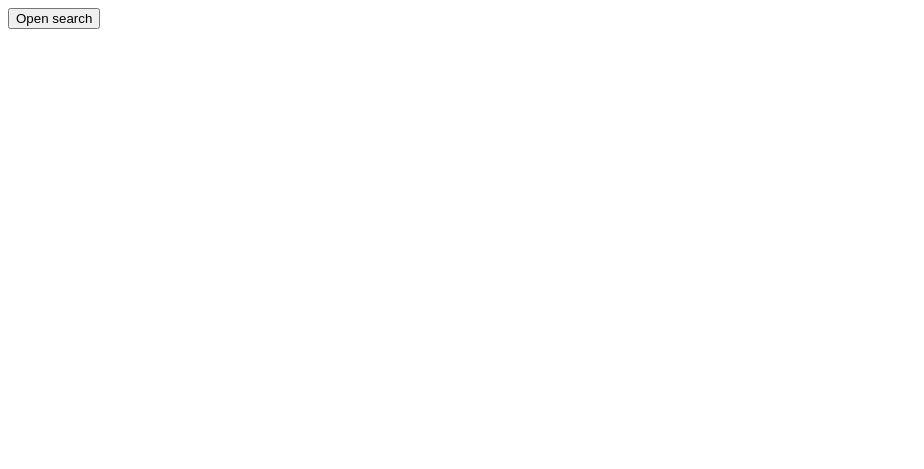
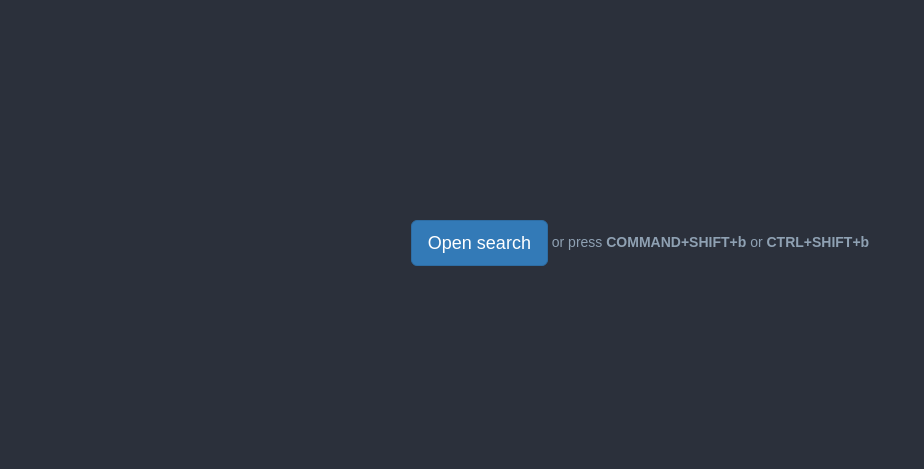
Before and after one commit to pedrocatre/omni-search, a website: page demo/index.html in a window 1280 px wide. Shown: the whole page, without its empty margins (0-924 px from the left). Drawn offline with nearby package versions, Linux system fonts and the light colour scheme.

Commit message:
made the demo look nicer

```diff
--- a/demo/index.html
+++ b/demo/index.html
@@ -2,16 +2,53 @@
 <html>
 <head>
 	<title>omni-search</title>
+	<link rel="stylesheet" href="https://maxcdn.bootstrapcdn.com/bootstrap/3.3.7/css/bootstrap.min.css">
 	<link rel="stylesheet" href="../src/css/omni.search.css"/>
-		<script src="https://ajax.googleapis.com/ajax/libs/jquery/3.1.1/jquery.min.js" integrity="sha384-3ceskX3iaEnIogmQchP8opvBy3Mi7Ce34nWjpBIwVTHfGYWQS9jwHDVRnpKKHJg7" crossorigin="anonymous"></script>
+	<script src="https://ajax.googleapis.com/ajax/libs/jquery/3.1.1/jquery.min.js"
+			integrity="sha384-3ceskX3iaEnIogmQchP8opvBy3Mi7Ce34nWjpBIwVTHfGYWQS9jwHDVRnpKKHJg7"
+			crossorigin="anonymous"></script>
 	<script src="../src/omni.search.js"></script>
+
+	<style>
+		body {
+			padding-top: 20px;
+			padding-bottom: 20px;
+			-webkit-font-smoothing: antialiased;
+			background-color: #2b303b;
+			font-family: 'Source Sans Pro', sans-serif;
+			color: #8fa1b3;
+		}
+
+		.container {
+			margin-top: 200px;
+		}
+
+		.msg-placeholder {
+			margin-top: 200px;
+		}
+	</style>
 </head>
 <body>
-		<button class="open-search">Open search</button>
+
+<div class="container">
+	<div class="row">
+		<div class="text-center">
+			<button type="button" class="btn btn-primary btn-lg open-search">Open search</button>
+			or press <strong>COMMAND+SHIFT+b</strong> or <strong>CTRL+SHIFT+b</strong>
+		</div>
+	</div>
+
+	<div class="row">
+		<div class="text-center">
 			<h1 class="msg-placeholder"></h1>
+		</div>
+	</div>
+</div>
+
+
 <script>
-			$( function() {
-				var $search = $( "body" ).omniSearch();
+	$(function () {
+		var $search = $("body").omniSearch();
 
 		var ALERT_TYPE = 'ALERT',
 			NAVIGATE_TO_URL_TYPE = 'NAVIGATE_TO_URL',
@@ -31,7 +68,7 @@
 			}
 		];
 
-				var callback = function(activatedItemData) {
+		var callback = function (activatedItemData) {
 			switch (activatedItemData.type) {
 				case REPLACE_MSG_PLACEHOLDER_TYPE:
 					$('.msg-placeholder').text(activatedItemData.title);
@@ -48,11 +85,11 @@
 
 		};
 
-				$('button.open-search').click(function() {
+		$('button.open-search').click(function () {
 			$search.omniSearch('open', searchItems, callback);
 		});
 
-			} );
+	});
 </script>
 </body>
 </html>
```
Lines whose indentation alone changed are shown as unchanged.
